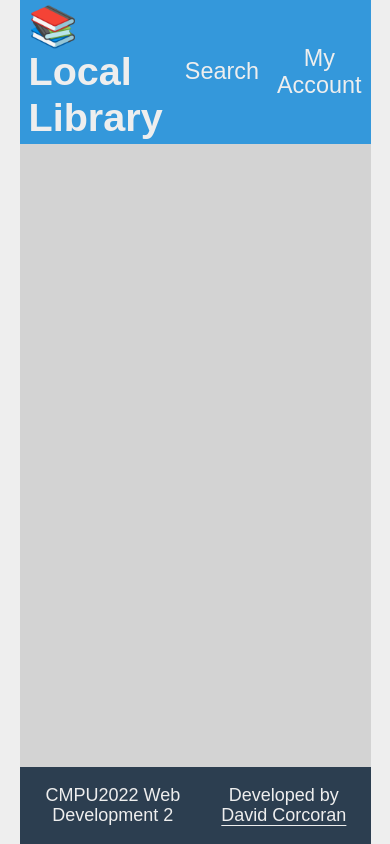
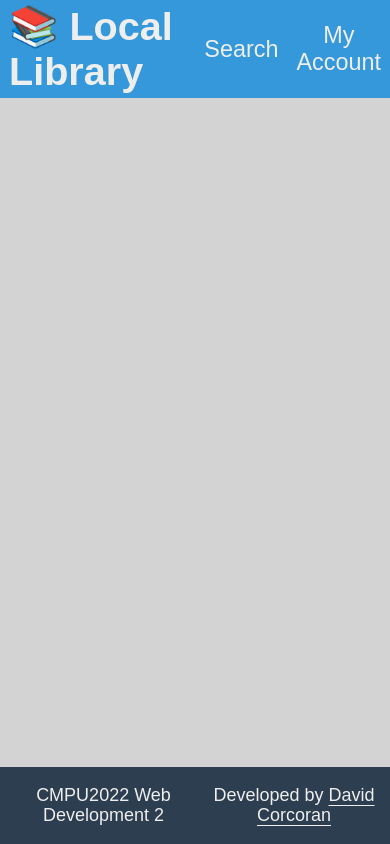
Before and after one commit to ArcaneIRE/Web-Development-2-Project, a PHP site: page / in a window 390 px wide. Run offline with PHP 8.4, Linux system fonts and the light colour scheme.

Commit message:
Go full width on small screens

```diff
--- a/view/css/base.css
+++ b/view/css/base.css
@@ -26,3 +26,9 @@ a {
     color: #0077aa;
     text-decoration: none;
 }
+
+@media only screen and (max-width: 500px)  {
+    body {
+        width: 100%;
+    }
+}
```
